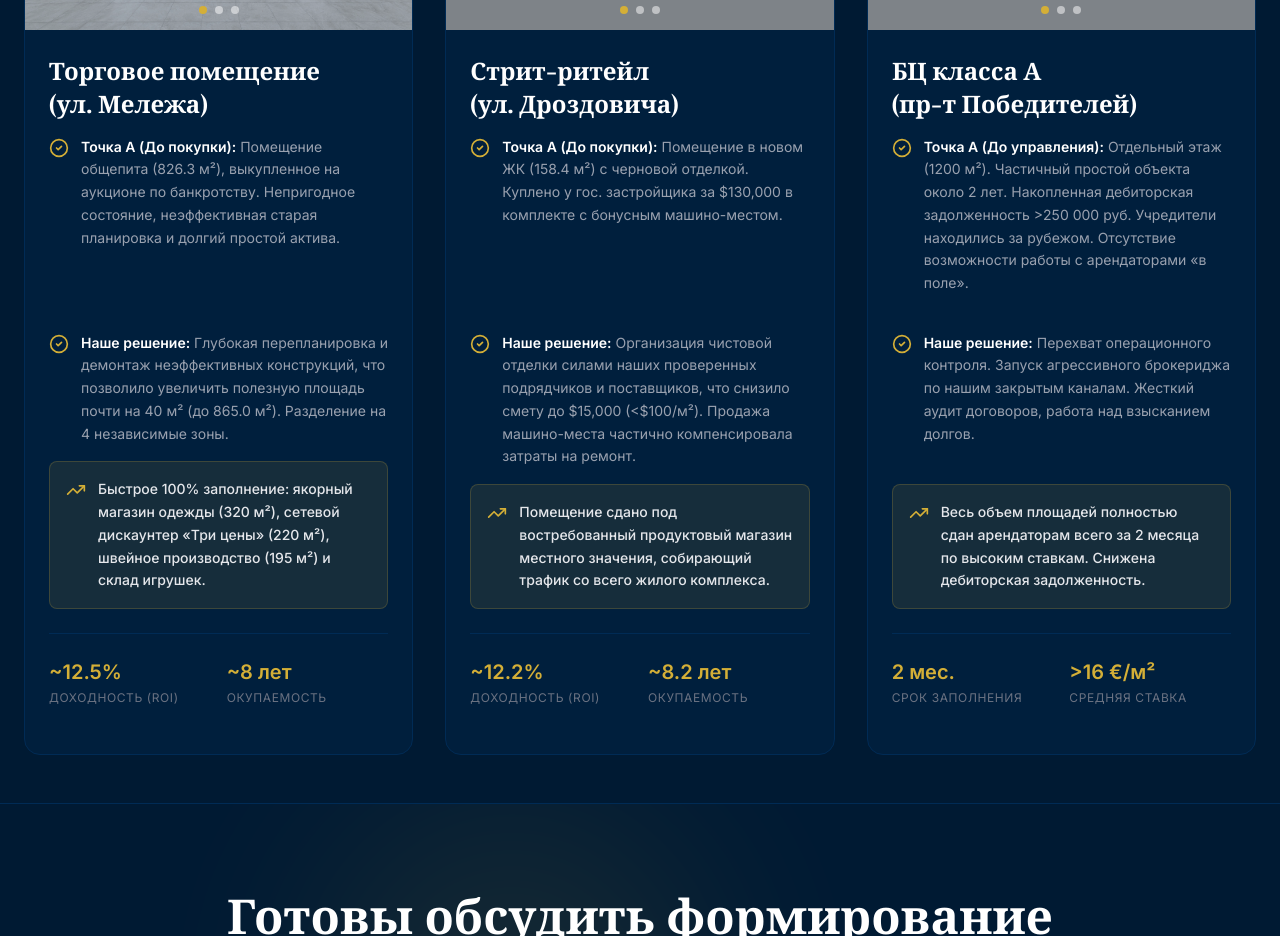
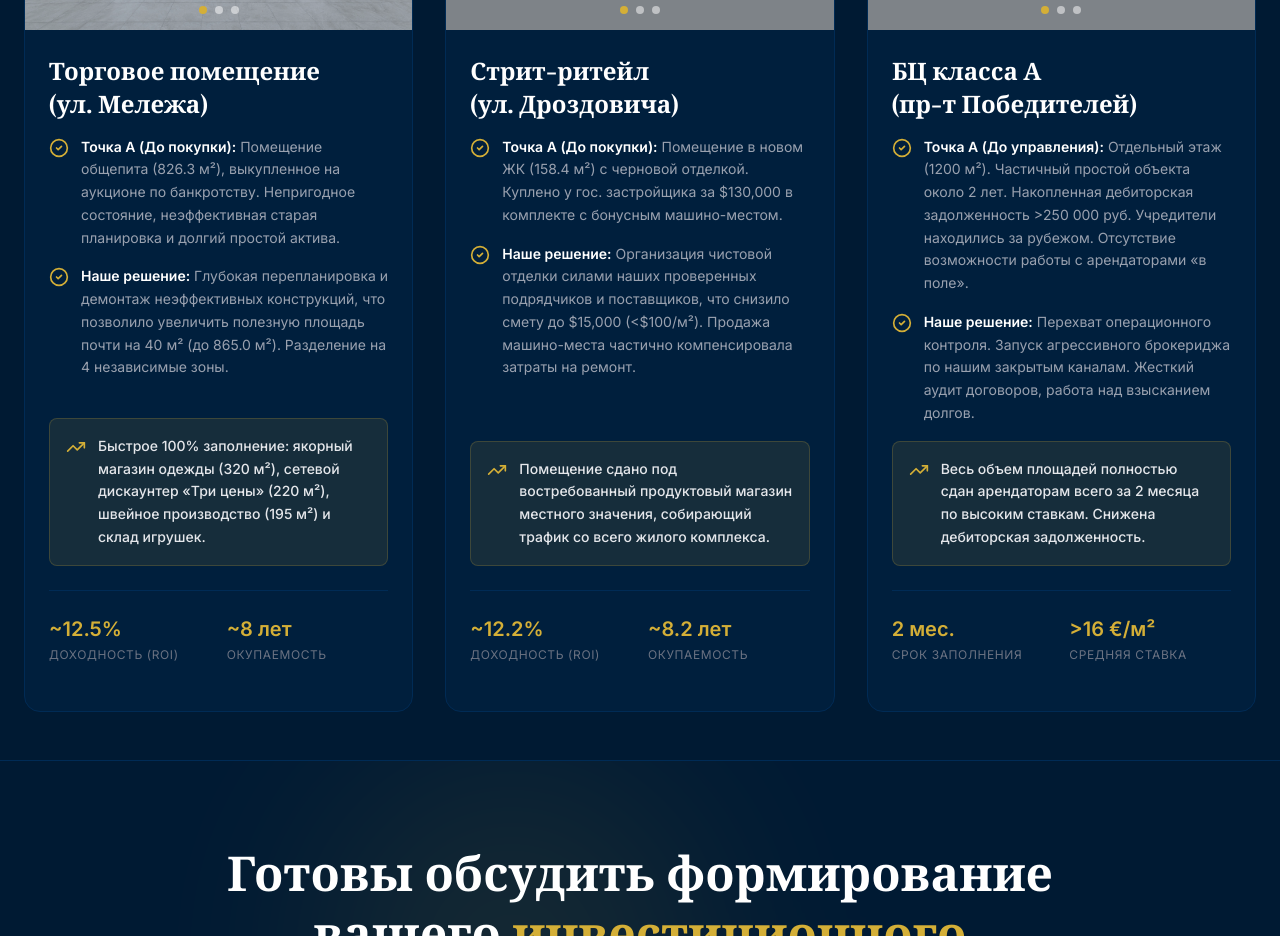
Before and after one commit to maab2b/minsk-invest-project, a React (Vite) app: page / in a window 1280 px wide. Shown: the part 4400-5336 px from the top of the page. Built offline with nearby package versions, Linux system fonts and the light colour scheme; grey boxes are pictures that could not be loaded; a web font is replaced by a local one.

Commit message:
final fix 08.04.2026

```diff
--- a/src/components/Portfolio.tsx
+++ b/src/components/Portfolio.tsx
@@ -172,7 +172,7 @@ export const Portfolio = () => {
 
                 <div className="flex flex-col gap-4 flex-grow text-sm leading-relaxed">
                   {/* Point A */}
-                  <div className="flex items-start gap-3 lg:min-h-[160px] xl:min-h-[180px]">
+                  <div className="flex items-start gap-3">
                     <CheckCircle2 className="w-5 h-5 text-brand-gold shrink-0 mt-0.5" />
                     <div>
                       <span className="font-semibold text-white">{item.pointA.label}:</span>{' '}
```
